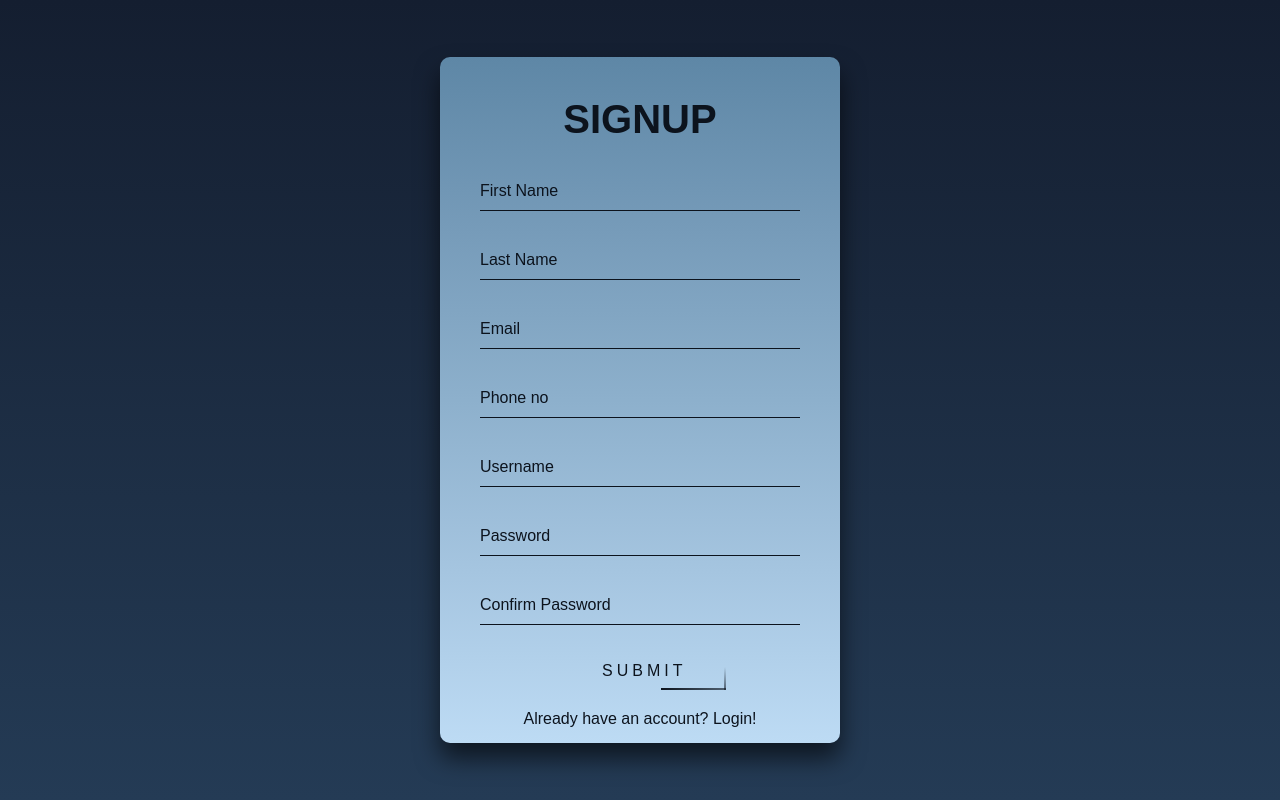
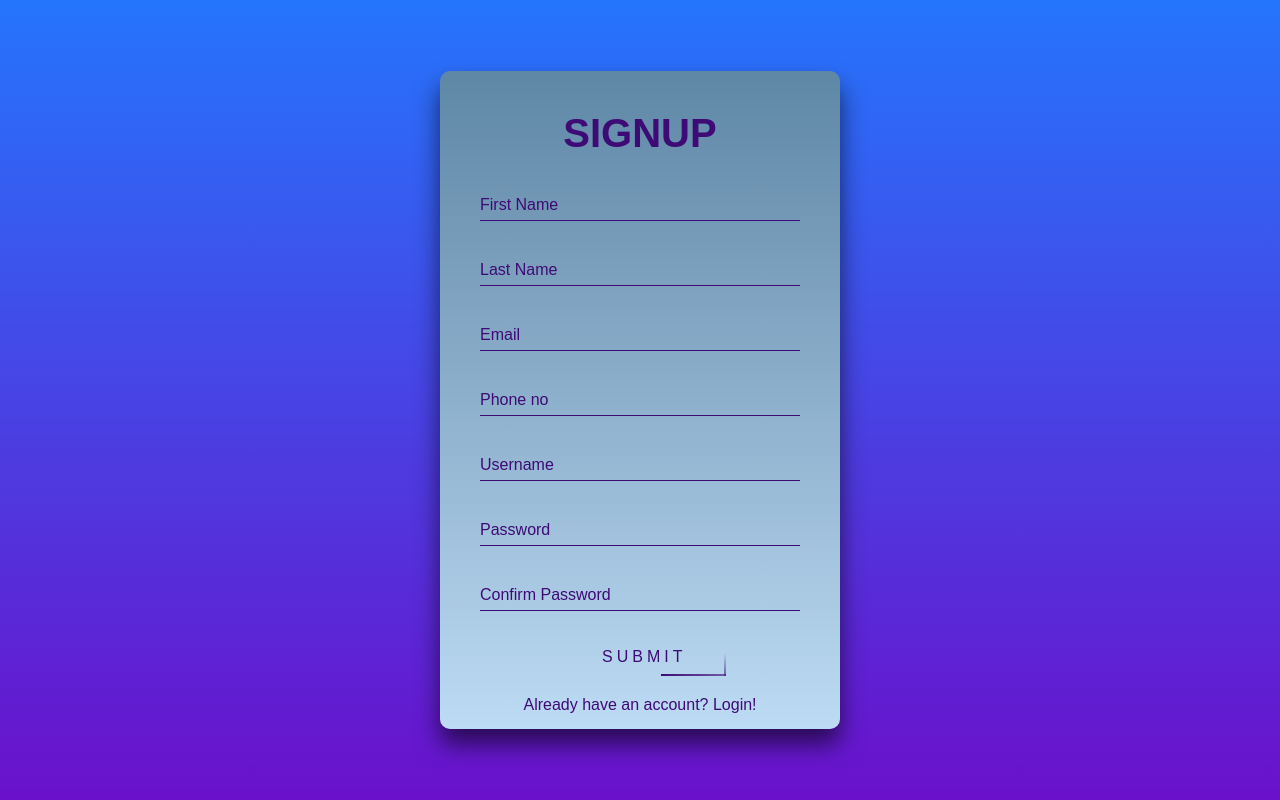
Before and after one commit to joel-cr7/petswebsite, a Django app: page /signup/ in a window 1280 px wide. Run offline with Django 3.2, Linux system fonts and the light colour scheme.

Commit message:
Update signup.css

```diff
--- a/PetWebsite/accounts/static/signup.css
+++ b/PetWebsite/accounts/static/signup.css
@@ -1,123 +1,3 @@
-/* @import url('https://fonts.googleapis.com/css?family=Poppins:400,500,600,700&display=swap');
-*{
-  margin: 0;
-  padding: 0;
-  box-sizing: border-box;
-  font-family: 'Poppins', sans-serif;
-
-
-}
-body{
-  background-image: url("images/background-edit.png");
-  background-size: cover;
-}
-.card{
-
-  width: 500px;
-  margin: auto;
-  margin-top: 25px;
-}
-
-button{
-  background-image: linear-gradient(to right, #FF8008, #FFC837);
-
-}
-
-
-.btn.btn-primary{
-    border-radius: 10px;
-    width: 80%;
-    height: 120%;
-    justify-content: center;
-    align-items: center;
-    margin: auto;
-
-}
-.btn.btn-primary p{
-  font-size: 12px;
-  font-weight: 600;
-  margin: auto;
-}
-#passwordHelpBlock p{
-  font-size: 9px;
-}
-.inside-content{
-
-  display: block;
-  width: 100%;
-  height: 8%;
-  margin-top: 3%;
-
-}
-.col-form-label p{
-  font-size: 12px;
-  font-weight: 600;
-  height: 50%;
-}
-.header-text h1{
-  text-align: center;
-  font-size: 25px;
-
-}
-.link-login {
-
-  text-align: center;
-  margin-top: 2%;
-
-}
-
-.link-login a{
-  text-decoration: solid;
-  color: #FF8008;
-  font-size: 12px;
-}
-
-
-
-label{
-  display: block;
-  height: 2px;
-
-}
-lottie-player{
-  margin-left: 350px;
-  margin-top: -8%;
-}
-
-@media (min-device-width: 320px) and (max-device-width: 480px) {
-
-  .card{
-    margin-top: 15%;
-    width: 300px;
-    height: 650px;
-  }
-  .inside-content{
-    font-size: 15px;
-    font-weight: 300;
-  }
-  .header-text h1{
-    font-size: 20px;
-  }
-  .btn.btn-primary h1{
-    font-size: 15px;
-    margin-top: 2%;
-    margin-bottom: 2%;
-  }
-  .form-check p{
-    font-size: 12px;
-    font-weight: 200;
-
-  }
-  .link-login a{
-    font-size: 12px;
-  }
-  body{
-    background-image: url("images/mobile-background-edit.png");
-  }
-} */
-
-
-
 html {
     height: 100%;
   }
@@ -125,7 +5,7 @@ body {
     margin:0;
     padding:0;
     font-family: 'Century Gothic', sans-serif;
-  background: linear-gradient(#141e30, #243b55);
+    background: linear-gradient(#2575fc, #6a11cb);
   }
 
 
@@ -136,7 +16,7 @@ body {
     width: 400px;
     padding: 40px;
     transform: translate(-50%, -50%);
-  background: rgba(0,0,0,.5);
+    background: linear-gradient(to top, #fff, #548df8);
     box-sizing: border-box;
     box-shadow: 0 15px 25px rgba(0,0,0,.6);
     border-radius: 10px;
@@ -145,8 +25,9 @@ body {
   .login-box h2 {
     margin: 0 0 30px;
     padding: 0;
-  color:#0c131d;
+    color:#3e0a75;
     text-align: center;
+    font-size: 40px !important;
   }
 
   .login-box .user-box {
@@ -156,11 +37,11 @@ body {
   .login-box .user-box input {
     width: 100%;
     padding: 10px 0;
-  font-size: 16px;
-  color: #0c131d;
+    font-size: 12px;
+    color: #3e0a75;
     margin-bottom: 30px;
     border: none;
-  border-bottom: 1px solid #0c131d;
+    border-bottom: 1px solid #3e0a75;
     outline: none;
     background: transparent;
   }
@@ -170,7 +51,7 @@ body {
     left: 0;
     padding: 10px 0;
     font-size: 16px;
-  color: #0c131d;
+    color: #3e0a75;
     pointer-events: none;
     transition: .5s;
   }
@@ -179,7 +60,7 @@ body {
   .login-box .user-box input:valid ~ label {
     top: -20px;
     left: 0;
-  color: #0c131d;
+    color: #3e0a75;
     font-size: 12px;
   }
 
@@ -187,7 +68,7 @@ body {
     position: relative;
     display: inline-block;
     padding: 10px 40px;
-  color: #0c131d;
+    color: #3e0a75;
     font-size: 16px;
     text-decoration: none;
     text-transform: uppercase;
@@ -201,13 +82,13 @@ body {
   }
 
   .login-box .submit-button:hover {
-  background: #0c131d;
+    background: #3e0a75;
     color:#fff;
     border-radius: 5px;
-  box-shadow: 0 0 5px #44749c,
-              0 0 25px #44749c,
-              0 0 50px #44749c,
-              0 0 100px #44749c;
+    box-shadow: 0 0 5px #2575fc,
+                0 0 25px #2575fc,
+                0 0 50px #2575fc,
+                0 0 100px #2575fc;
   }
 
   .login-box .submit-button span {
@@ -221,7 +102,7 @@ body {
     left: -100%;
     width: 100%;
     height: 2px;
-  background: linear-gradient(90deg, transparent, #0c131d);
+    background: linear-gradient(90deg, transparent,#3e0a75);
     animation: btn-anim1 1s linear infinite;
   }
 
@@ -239,7 +120,7 @@ body {
     right: 0;
     width: 2px;
     height: 100%;
-  background: linear-gradient(180deg, transparent, #0c131d);
+    background: linear-gradient(180deg, transparent, #3e0a75);
     animation: btn-anim2 1s linear infinite;
     animation-delay: .25s
   }
@@ -258,7 +139,7 @@ body {
     right: -100%;
     width: 100%;
     height: 2px;
-  background: linear-gradient(270deg, transparent, #0c131d);
+    background: linear-gradient(270deg, transparent, #3e0a75);
     animation: btn-anim3 1s linear infinite;
     animation-delay: .5s
   }
@@ -277,7 +158,7 @@ body {
     left: 0;
     width: 2px;
     height: 100%;
-  background: linear-gradient(360deg, transparent,#0c131d);
+    background: linear-gradient(360deg, transparent,#3e0a75);
     animation: btn-anim4 1s linear infinite;
     animation-delay: .75s
   }
@@ -295,7 +176,7 @@ body {
 
   .signup-text p{
 
-color:#0c131d;
+  color:#3e0a75;
   text-align: center;
   margin-bottom: -25px;
   }
@@ -304,10 +185,10 @@ margin-bottom: -25px;
 
   .signup-text p:hover{
   color: #fff;
-text-shadow: 2px 2px 2px #44749c,
-            2px 2px 2px #44749c,
-            2px 2px 2px #44749c,
-            2px 2px 2px #44749c;
+  text-shadow: 2px 2px 2px #2575fc,
+              2px 2px 2px #2575fc,
+              2px 2px 2px #2575fc,
+              2px 2px 2px #2575fc;
   }
 
   input:required {
```
Lines whose indentation alone changed are shown as unchanged.
